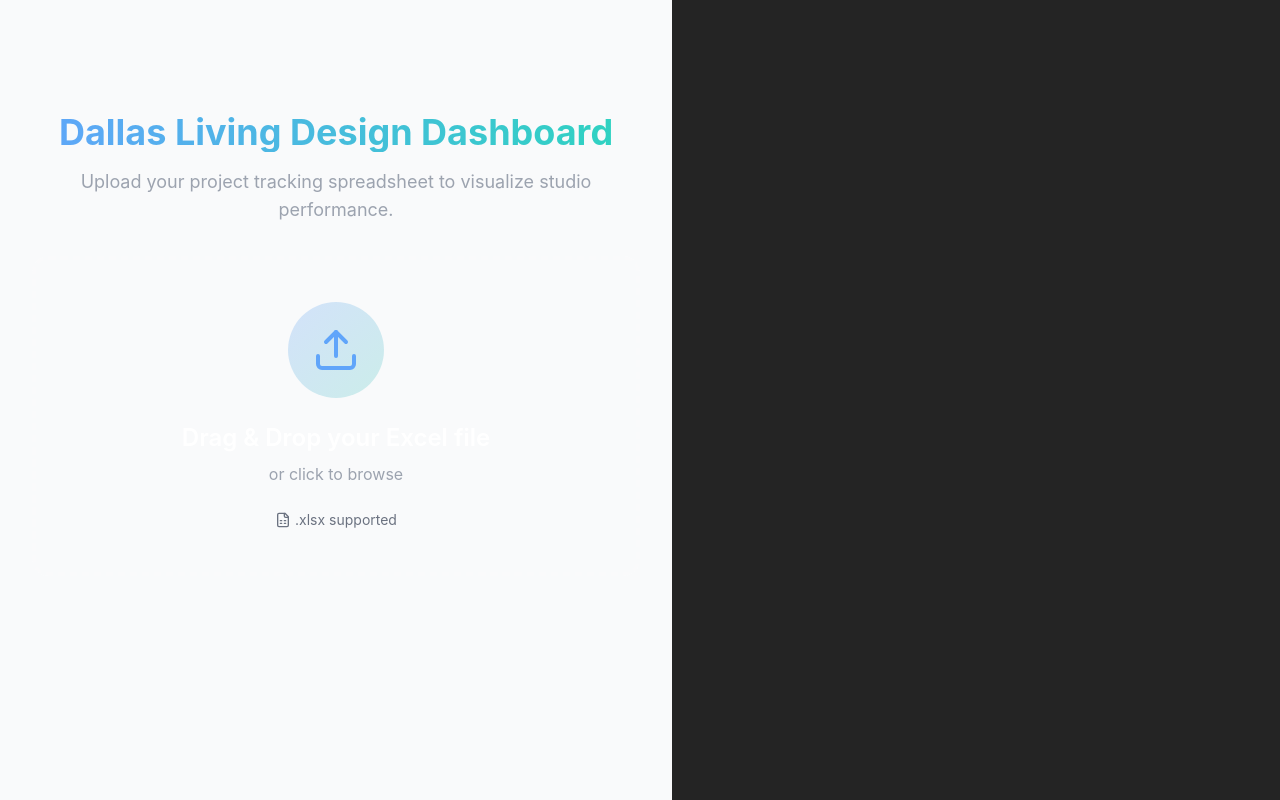
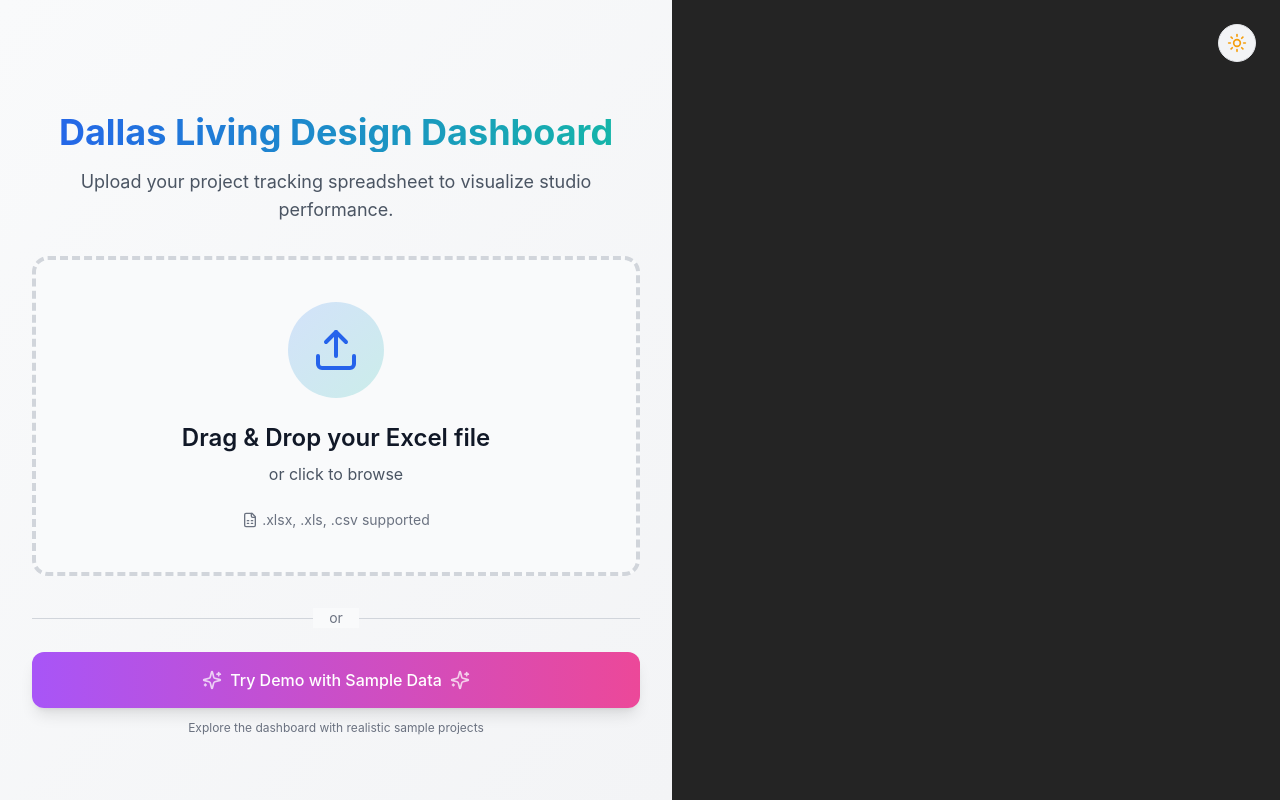
Before and after one commit to alediez2048/dallas-living-design-dashboard, a React app: page / in a window 1280 px wide. Built offline with nearby package versions, Linux system fonts and the light colour scheme; the HTML template or start-up script is replaced by a standard one.

Commit message:
Fix project visibility in Overview and clean up sidebar
- Remove .slice(0, 100) limit in App.tsx to show all projects regardless of count
- Revert sector tabs to standard hardcoded list
- Remove Resilience and Health & Wellbeing tabs from dashboard sidebar
- Add sample data generator for demo mode

```diff
--- a/src/components/DashboardLayout.tsx
+++ b/src/components/DashboardLayout.tsx
@@ -1,17 +1,22 @@
 import { ReactNode } from 'react';
 import { useData } from '../context/DataContext';
-import { LayoutDashboard, Leaf, Activity, Settings, LogOut } from 'lucide-react';
+import { LayoutDashboard, Leaf, Activity, LogOut } from 'lucide-react';
 import { ThemeToggle } from './ThemeToggle';
 
 export const DashboardLayout = ({ children }: { children: ReactNode }) => {
-    const { isLoading, projects, resetData } = useData();
+    const { isLoading, projects, resetData, isDemoMode } = useData();
 
-    // If no data is loaded, just show the upload screen (which is passed as children initially)
-    // But once data IS loaded, we want to show the full dashboard shell.
-    // We'll handle this conditionally in App.tsx mainly, but here we define the Shell structure.
-
+    // If no data is loaded, show minimal header with theme toggle and upload screen
     if (projects.length === 0 && !isLoading) {
-        return <main className="min-h-screen bg-gray-50 dark:bg-[#1a1a1a] text-gray-900 dark:text-white overflow-y-auto">{children}</main>;
+        return (
+            <main className="min-h-screen bg-gradient-to-br from-gray-50 to-gray-100 dark:from-[#121212] dark:to-[#1a1a1a] text-gray-900 dark:text-white overflow-y-auto transition-colors duration-300">
+                {/* Fixed Theme Toggle in top-right */}
+                <div className="fixed top-6 right-6 z-50">
+                    <ThemeToggle />
+                </div>
+                {children}
+            </main>
+        );
     }
 
     return (
@@ -22,22 +27,28 @@ export const DashboardLayout = ({ children }: { children: ReactNode }) => {
                     <h2 className="text-xl font-bold bg-gradient-to-r from-blue-600 to-teal-400 dark:from-blue-400 dark:to-teal-400 bg-clip-text text-transparent">
                         Living Design
                     </h2>
-                    <p className="text-xs text-gray-500 mt-1 tracking-widest uppercase">Dallas Studio</p>
+                    <p className="text-xs text-gray-500 dark:text-gray-400 mt-1 tracking-widest uppercase">Dallas Studio</p>
+                    {isDemoMode && (
+                        <div className="mt-2 px-2 py-1 bg-purple-100 dark:bg-purple-500/20 border border-purple-200 dark:border-purple-500/30 rounded-md">
+                            <p className="text-[10px] text-purple-700 dark:text-purple-300 font-medium flex items-center gap-1">
+                                <span className="w-1.5 h-1.5 rounded-full bg-purple-500 animate-pulse"></span>
+                                Demo Mode
+                            </p>
+                        </div>
+                    )}
                 </div>
 
                 <nav className="flex-1 px-4 space-y-2 mt-4">
                     <SidebarItem icon={<LayoutDashboard size={20} />} label="Overview" active />
-                    <SidebarItem icon={<Leaf size={20} />} label="Resilience" />
-                    <SidebarItem icon={<Activity size={20} />} label="Health & Wellbeing" />
                 </nav>
 
-                <div className="p-4 border-t border-white/5">
+                <div className="p-4 border-t border-gray-200 dark:border-white/5">
                     <button
                         onClick={resetData}
                         className="flex items-center gap-3 px-4 py-3 w-full text-left text-gray-500 dark:text-gray-400 hover:text-red-500 dark:hover:text-red-400 hover:bg-red-50 dark:hover:bg-red-500/10 rounded-xl transition-all text-sm font-medium"
                     >
                         <LogOut size={18} />
-                        Reset Data
+                        {isDemoMode ? 'Exit Demo' : 'Reset Data'}
                     </button>
                 </div>
             </aside>
@@ -45,10 +56,10 @@ export const DashboardLayout = ({ children }: { children: ReactNode }) => {
             {/* Main Content */}
             <main className="flex-1 overflow-y-auto relative">
                 <header className="sticky top-0 z-10 bg-white/80 dark:bg-[#121212]/80 backdrop-blur-md border-b border-gray-200 dark:border-white/5 px-8 py-5 flex justify-between items-center transition-colors duration-300">
-                    <h1 className="text-2xl font-semibold">Overview</h1>
+                    <h1 className="text-2xl font-semibold text-gray-900 dark:text-white">Overview</h1>
                     <div className="flex items-center gap-4">
                         <div className="hidden md:block bg-gray-100 dark:bg-[#1e1e1e] px-4 py-1.5 rounded-full border border-gray-200 dark:border-white/10 text-sm text-gray-500 dark:text-gray-400">
-                            {projects.length} Projects Loaded
+                            {projects.length} Projects {isDemoMode && '(Demo)'}
                         </div>
                         <ThemeToggle />
                     </div>
--- a/src/components/FileUploader.tsx
+++ b/src/components/FileUploader.tsx
@@ -1,9 +1,9 @@
 import { useState, useCallback } from 'react';
-import { Upload, FileUp, X, FileSpreadsheet } from 'lucide-react';
+import { Upload, FileSpreadsheet, Sparkles } from 'lucide-react';
 import { useData } from '../context/DataContext';
 
 export const FileUploader = () => {
-    const { loadData, isLoading, error } = useData();
+    const { loadData, loadDemoData, isLoading, error } = useData();
     const [isDragging, setIsDragging] = useState(false);
 
     const handleDrag = useCallback((e: React.DragEvent) => {
@@ -24,7 +24,7 @@ export const FileUploader = () => {
         if (e.dataTransfer.files && e.dataTransfer.files[0]) {
             handleFile(e.dataTransfer.files[0]);
         }
-    }, [loadData]);
+    }, []);
 
     const handleFileInput = (e: React.ChangeEvent<HTMLInputElement>) => {
         if (e.target.files && e.target.files[0]) {
@@ -34,7 +34,7 @@ export const FileUploader = () => {
 
     const handleFile = (file: File) => {
         if (!file.name.match(/\.(xlsx|xls|csv)$/)) {
-            alert("Please upload an Excel file (.xlsx)");
+            alert("Please upload an Excel file (.xlsx, .xls, or .csv)");
             return;
         }
         loadData(file);
@@ -43,10 +43,10 @@ export const FileUploader = () => {
     return (
         <div className="flex flex-col items-center justify-center p-8 w-full max-w-2xl mx-auto mt-20">
             <div className="text-center mb-8">
-                <h1 className="text-4xl font-bold mb-4 bg-gradient-to-r from-blue-400 to-teal-400 bg-clip-text text-transparent">
+                <h1 className="text-4xl font-bold mb-4 bg-gradient-to-r from-blue-600 to-teal-500 dark:from-blue-400 dark:to-teal-400 bg-clip-text text-transparent">
                     Dallas Living Design Dashboard
                 </h1>
-                <p className="text-gray-400 text-lg">
+                <p className="text-gray-600 dark:text-gray-400 text-lg">
                     Upload your project tracking spreadsheet to visualize studio performance.
                 </p>
             </div>
@@ -59,10 +59,10 @@ export const FileUploader = () => {
                 className={`
                     w-full h-80 rounded-2xl border-4 border-dashed transition-all duration-300 flex flex-col items-center justify-center cursor-pointer relative overflow-hidden
                     ${isDragging
-                        ? 'border-blue-500 bg-blue-500/10 scale-[1.02]'
-                        : 'border-white/10 hover:border-white/20 bg-white/5 hover:bg-white/10'
+                        ? 'border-blue-500 dark:border-blue-400 bg-blue-50 dark:bg-blue-500/10 scale-[1.02]'
+                        : 'border-gray-300 dark:border-white/10 hover:border-gray-400 dark:hover:border-white/20 bg-gray-50 dark:bg-white/5 hover:bg-gray-100 dark:hover:bg-white/10'
                     }
-                    ${error ? 'border-red-500/50 hover:border-red-500/70' : ''}
+                    ${error ? 'border-red-500/50 hover:border-red-500/70 dark:border-red-500/30' : ''}
                 `}
             >
                 <input
@@ -70,36 +70,68 @@ export const FileUploader = () => {
                     className="absolute inset-0 w-full h-full opacity-0 cursor-pointer"
                     onChange={handleFileInput}
                     accept=".xlsx,.xls,.csv"
+                    disabled={isLoading}
                 />
 
                 {isLoading ? (
                     <div className="animate-pulse flex flex-col items-center">
-                        <FileSpreadsheet className="w-16 h-16 text-blue-400 mb-4 animate-bounce" />
-                        <p className="text-xl font-medium text-white">Parsing Project Data...</p>
-                        <p className="text-sm text-gray-400 mt-2">This usually takes a few seconds</p>
+                        <FileSpreadsheet className="w-16 h-16 text-blue-500 dark:text-blue-400 mb-4 animate-bounce" />
+                        <p className="text-xl font-medium text-gray-900 dark:text-white">Parsing Project Data...</p>
+                        <p className="text-sm text-gray-600 dark:text-gray-400 mt-2">This usually takes a few seconds</p>
                     </div>
                 ) : (
                     <>
-                        <div className={`p-6 rounded-full bg-gradient-to-br from-blue-500/20 to-teal-500/20 mb-6 ${isDragging ? 'animate-bounce' : ''}`}>
-                            <Upload className="w-12 h-12 text-blue-400" />
+                        <div className={`p-6 rounded-full bg-gradient-to-br from-blue-500/20 to-teal-500/20 dark:from-blue-400/20 dark:to-teal-400/20 mb-6 ${isDragging ? 'animate-bounce' : ''}`}>
+                            <Upload className="w-12 h-12 text-blue-600 dark:text-blue-400" />
                         </div>
-                        <h3 className="text-2xl font-semibold text-white mb-2">
+                        <h3 className="text-2xl font-semibold text-gray-900 dark:text-white mb-2">
                             {isDragging ? 'Drop it like it\'s hot!' : 'Drag & Drop your Excel file'}
                         </h3>
-                        <p className="text-gray-400 mb-6">or click to browse</p>
-                        <div className="flex gap-4 text-sm text-gray-500">
-                            <span className="flex items-center gap-1"><FileSpreadsheet className="w-4 h-4" /> .xlsx supported</span>
+                        <p className="text-gray-600 dark:text-gray-400 mb-6">or click to browse</p>
+                        <div className="flex gap-4 text-sm text-gray-500 dark:text-gray-400">
+                            <span className="flex items-center gap-1"><FileSpreadsheet className="w-4 h-4" /> .xlsx, .xls, .csv supported</span>
                         </div>
                     </>
                 )}
             </div>
 
             {error && (
-                <div className="mt-6 p-4 w-full bg-red-500/10 border border-red-500/20 rounded-xl flex items-center gap-3 text-red-200">
-                    <X className="w-5 h-5 flex-shrink-0" />
-                    <p>{error}</p>
+                <div className="mt-6 p-4 w-full bg-red-50 dark:bg-red-500/10 border border-red-200 dark:border-red-500/20 rounded-xl text-red-700 dark:text-red-200">
+                    <p className="font-medium">Error</p>
+                    <p className="text-sm mt-1">{error}</p>
                 </div>
             )}
+
+            {/* Demo Mode Button */}
+            <div className="mt-8 w-full">
+                <div className="relative">
+                    <div className="absolute inset-0 flex items-center">
+                        <div className="w-full border-t border-gray-300 dark:border-white/10"></div>
+                    </div>
+                    <div className="relative flex justify-center text-sm">
+                        <span className="px-4 bg-gray-50 dark:bg-[#1a1a1a] text-gray-500 dark:text-gray-400">
+                            or
+                        </span>
+                    </div>
+                </div>
+
+                <button
+                    onClick={loadDemoData}
+                    disabled={isLoading}
+                    className="mt-6 w-full group relative overflow-hidden rounded-xl px-6 py-4 bg-gradient-to-r from-purple-500 to-pink-500 dark:from-purple-600 dark:to-pink-600 text-white font-medium shadow-lg hover:shadow-xl transition-all duration-300 hover:scale-[1.02] disabled:opacity-50 disabled:cursor-not-allowed disabled:hover:scale-100"
+                >
+                    <div className="absolute inset-0 bg-gradient-to-r from-purple-600 to-pink-600 dark:from-purple-700 dark:to-pink-700 opacity-0 group-hover:opacity-100 transition-opacity duration-300"></div>
+                    <div className="relative flex items-center justify-center gap-2">
+                        <Sparkles className="w-5 h-5 animate-pulse" />
+                        <span>Try Demo with Sample Data</span>
+                        <Sparkles className="w-5 h-5 animate-pulse" />
+                    </div>
+                </button>
+
+                <p className="mt-3 text-center text-xs text-gray-500 dark:text-gray-400">
+                    Explore the dashboard with realistic sample projects
+                </p>
+            </div>
         </div>
     );
 };
--- a/src/context/DataContext.tsx
+++ b/src/context/DataContext.tsx
@@ -1,13 +1,16 @@
 import { createContext, useContext, useState, ReactNode, useMemo } from 'react';
 import { ProjectMetrics } from '../types';
 import { parseProjectData } from '../utils/parser';
+import { generateSampleData } from '../utils/sampleDataGenerator';
 
 interface DataContextType {
     projects: ProjectMetrics[];
     logs: string[];
     isLoading: boolean;
     error: string | null;
+    isDemoMode: boolean;
     loadData: (file: File) => Promise<void>;
+    loadDemoData: () => void;
     resetData: () => void;
 }
 
@@ -18,11 +21,13 @@ export const DataProvider = ({ children }: { children: ReactNode }) => {
     const [logs, setLogs] = useState<string[]>([]);
     const [isLoading, setIsLoading] = useState(false);
     const [error, setError] = useState<string | null>(null);
+    const [isDemoMode, setIsDemoMode] = useState(false);
 
     const loadData = async (file: File) => {
         setIsLoading(true);
         setError(null);
         setLogs([]);
+        setIsDemoMode(false);
         try {
             const { projects: data, logs: parserLogs } = await parseProjectData(file);
             setLogs(parserLogs);
@@ -39,14 +44,35 @@ export const DataProvider = ({ children }: { children: ReactNode }) => {
         }
     };
 
+    const loadDemoData = () => {
+        setIsLoading(true);
+        setError(null);
+        setLogs(['Demo mode: Loading sample data...']);
+
+        // Simulate loading delay for better UX
+        setTimeout(() => {
+            const sampleProjects = generateSampleData();
+            setProjects(sampleProjects);
+            setIsDemoMode(true);
+            setLogs([
+                'Demo mode: Loading sample data...',
+                `Generated ${sampleProjects.length} sample projects`,
+                'Sectors: K12, Higher ED, CCC, Healthcare DIV, Workplace',
+                'Note: This is sample data for demonstration purposes'
+            ]);
+            setIsLoading(false);
+        }, 800);
+    };
+
     const resetData = () => {
         setProjects([]);
         setLogs([]);
         setError(null);
+        setIsDemoMode(false);
     };
 
     return (
-        <DataContext.Provider value={{ projects, logs, isLoading, error, loadData, resetData }}>
+        <DataContext.Provider value={{ projects, logs, isLoading, error, isDemoMode, loadData, loadDemoData, resetData }}>
             {children}
         </DataContext.Provider>
     );
--- /dev/null
+++ b/src/utils/sampleDataGenerator.ts
@@ -0,0 +1,84 @@
+import { ProjectMetrics } from '../types';
+
+/**
+ * Generates realistic sample data for demo mode
+ */
+export const generateSampleData = (): ProjectMetrics[] => {
+    const sectors = ['K12', 'Higher ED', 'CCC', 'Healthcare DIV', 'Workplace'];
+    const phases = ['SD', 'DD', 'CD', 'CA', 'Complete'];
+    const eligibilityStatuses = ['Yes', 'TBD', 'No 2026', 'No'];
+
+    const projectNames = [
+        // K12
+        'Lincoln Elementary School Renovation',
+        'Central High School STEM Wing',
+        'Riverside Middle School Expansion',
+
+        // Higher ED
+        'State University New Science Building',
+        'Community College Library Renovation',
+        'Tech Institute Student Center',
+
+        // CCC
+        'City Museum Expansion',
+        'Public Library Downtown Branch',
+        'Community Arts Center',
+
+        // Healthcare DIV
+        'Regional Medical Center Addition',
+        'Family Health Clinic',
+        'Wellness Center',
+
+        // Workplace
+        'Tech Campus Building C',
+        'Downtown Office Tower',
+        'Corporate Headquarters Renovation',
+        'Innovation Hub',
+        'Sustainable Workplace Pilot',
+    ];
+
+    const projects: ProjectMetrics[] = [];
+
+    projectNames.forEach((name, i) => {
+        const sectorIndex = Math.floor(i / (projectNames.length / sectors.length));
+        const sector = sectors[Math.min(sectorIndex, sectors.length - 1)];
+        const phase = phases[Math.floor(Math.random() * phases.length)];
+        const eligibilityStatus = eligibilityStatuses[Math.floor(Math.random() * 4)];
+
+        // Generate realistic metrics
+        const euiReduction = 0.5 + Math.random() * 0.4; // 50-90%
+        const waterReduction = 0.3 + Math.random() * 0.5; // 30-80%
+
+        projects.push({
+            id: `demo-${140000 + i}`,
+            name,
+            sector,
+            phase,
+            isEligible: eligibilityStatus === 'Yes',
+            eligibilityStatus,
+
+            resilience: {
+                euiReduction,
+                meets2030Goal: euiReduction >= 0.80,
+                operationalCarbonReduction: Math.random() > 0.3 ? Math.random() * 0.5 : null,
+                embodiedCarbonPathway: ['TBD', 'Tracking', 'N/A'][Math.floor(Math.random() * 3)],
+                indoorWaterReduction: waterReduction,
+                meetsWaterGoal: waterReduction >= 0.40,
+                ecologyScore: Math.floor(Math.random() * 5), // 0-4
+                resilienceScore: Math.floor(Math.random() * 4), // 0-3
+            },
+
+            health: {
+                switchListVetted: Math.random() > 0.3,
+                airScore: Math.floor(Math.random() * 6), // 0-5
+                lightScore: Math.floor(Math.random() * 6),
+                thermalComfortScore: Math.floor(Math.random() * 6),
+                acousticScore: Math.floor(Math.random() * 6),
+                waterQualityScore: Math.floor(Math.random() * 6),
+                biophiliaScore: Math.floor(Math.random() * 6),
+            },
+        });
+    });
+
+    return projects;
+};
```
Also changed, not shown: src/App.tsx (+4 -4 lines).
